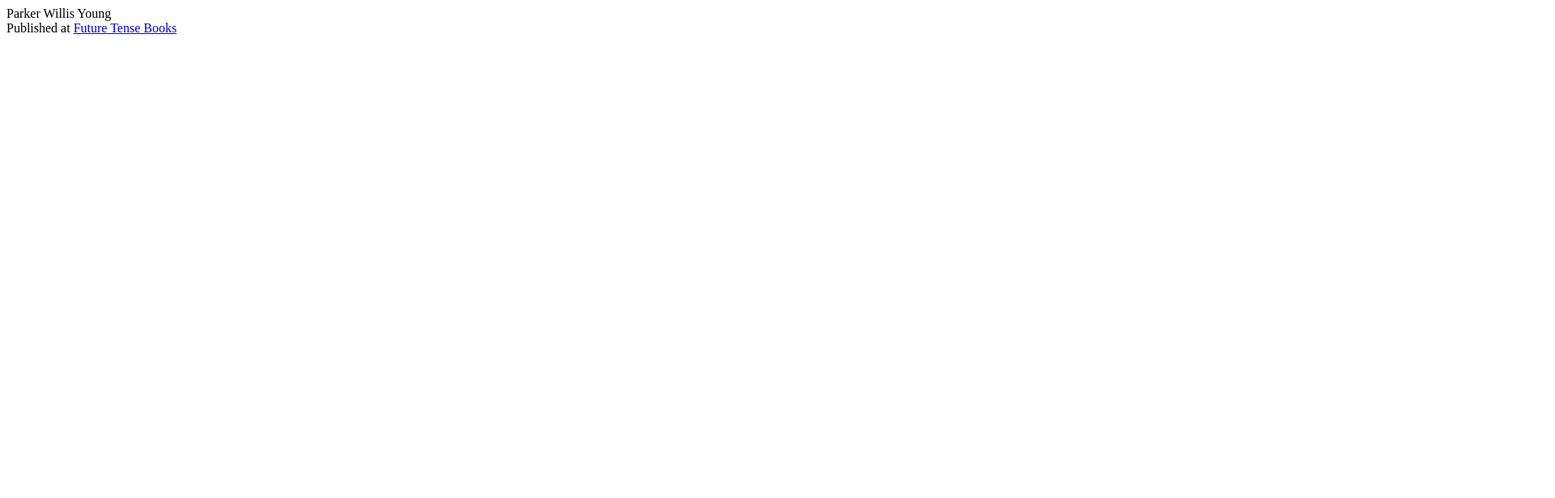
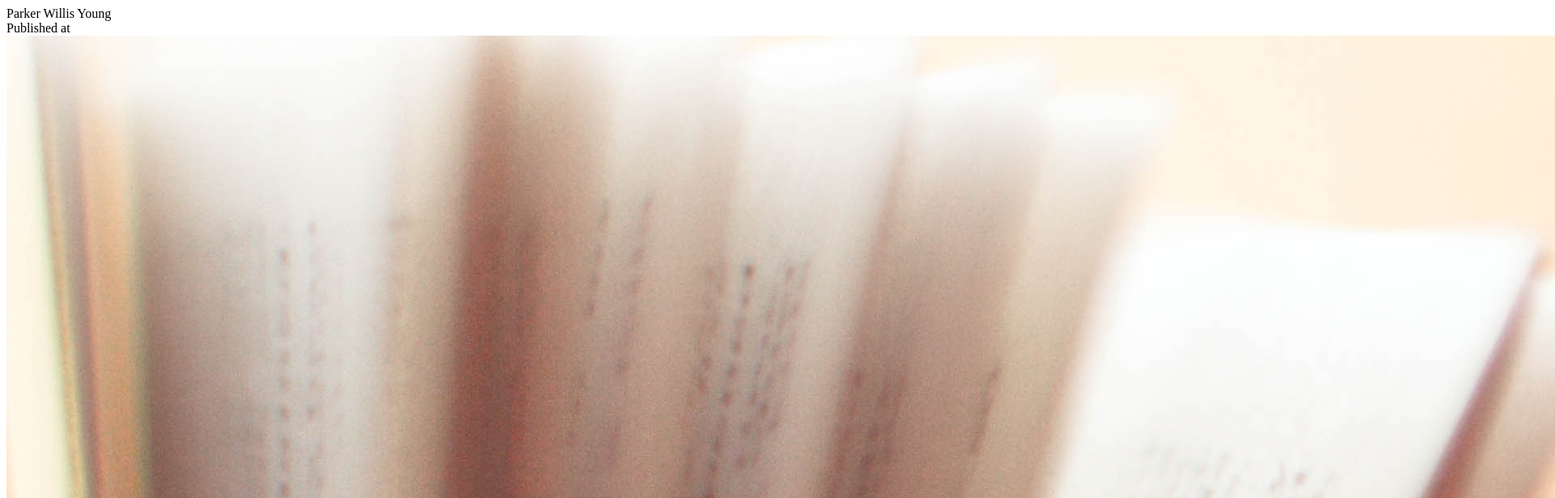
Before and after one commit to parkerwillisyoung/portfolio, a plain HTML site: page index.html in a window 1280 px wide. Shown: the top 615 px of the page at 81% size, 1920 px wide, since content can reach past the window. Drawn offline with Linux system fonts and the light colour scheme.

Commit message:
Add image, change link

```diff
--- a/index.html
+++ b/index.html
@@ -4,5 +4,6 @@
 </head>
 <body>
   <div>Parker Willis Young</div>
-  <div>Published at <a href="https://futuretensebooks.com/">Future Tense Books</a></div>
+  <div>Published at <a style="color: #fff; background-color: var(--green-400);" href="https://futuretensebooks.com/">Future Tense Books</a></div>
+  <div><img src="book.jpg" alt="book" /></div>
 </body>
```
